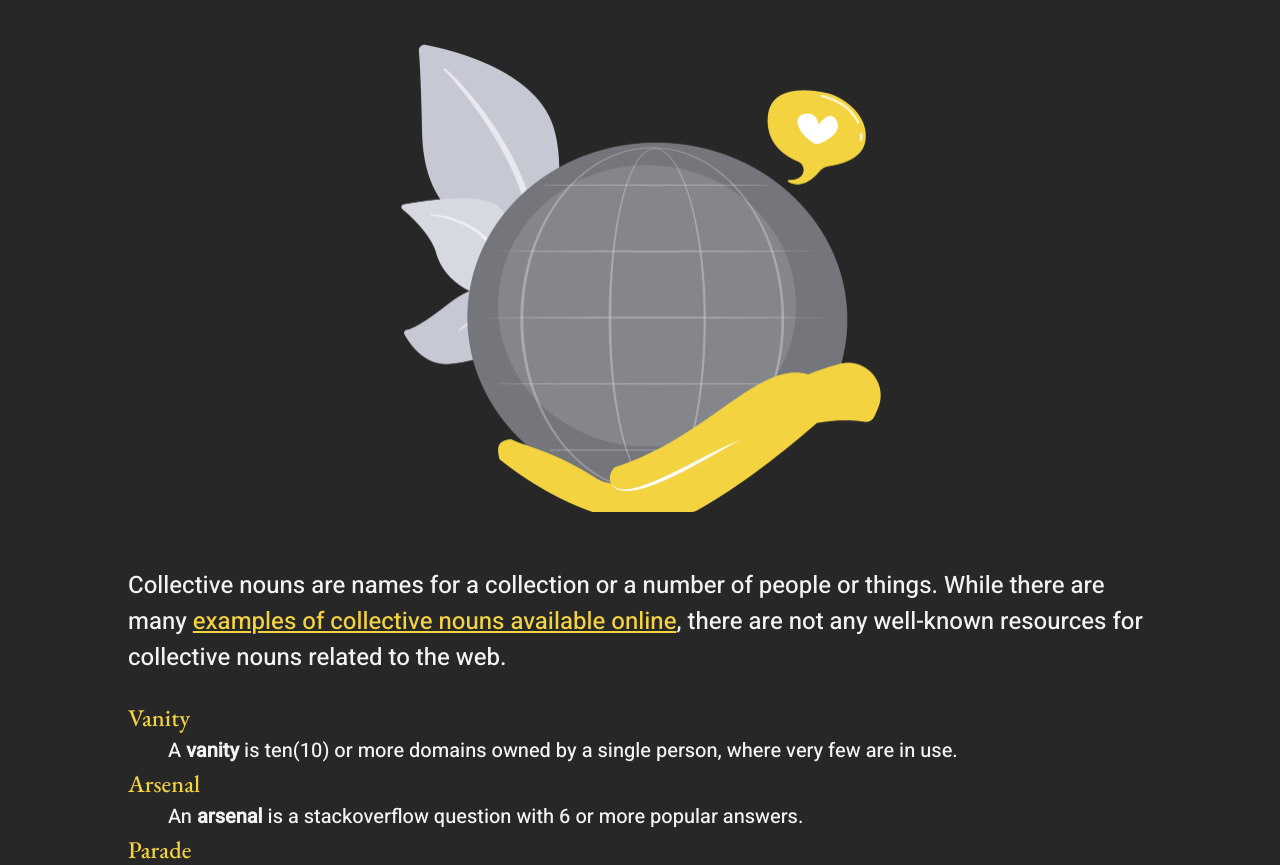
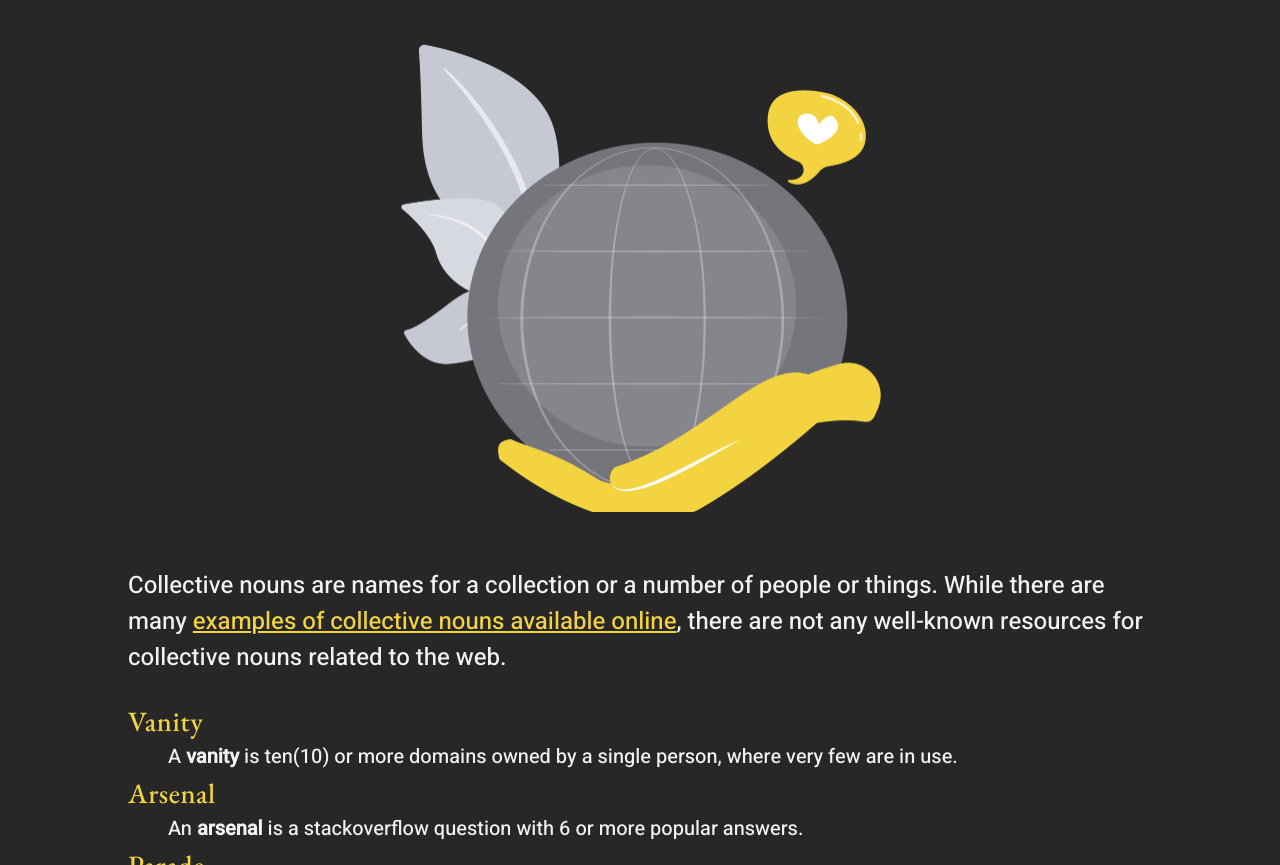
Before and after one commit to MelSumner/collective-nouns, a Svelte app: page / in a window 1280 px wide. Shown: the part 72-937 px from the top of the page. Built offline with nearby package versions, Linux system fonts and the light colour scheme.

Commit message:
Increased <dt> font-weight to 500, and other small typography tweaks to <dt> element

```diff
--- a/static/assets/style.css
+++ b/static/assets/style.css
@@ -90,11 +90,10 @@ p, dd {
 
 dl dt {
   color: var(--color-yellow);
-  font-weight: bold;
-  font-size: 1.5rem;
+  font-size: 1.75rem;
   font-family: var(--font-serif);
-  /* EB Garamond being loaded is a variable font */
-  font-weight: 400;
+  font-weight: 500;
+  letter-spacing: 0.5px;
 }
 
 /* footer */
```
